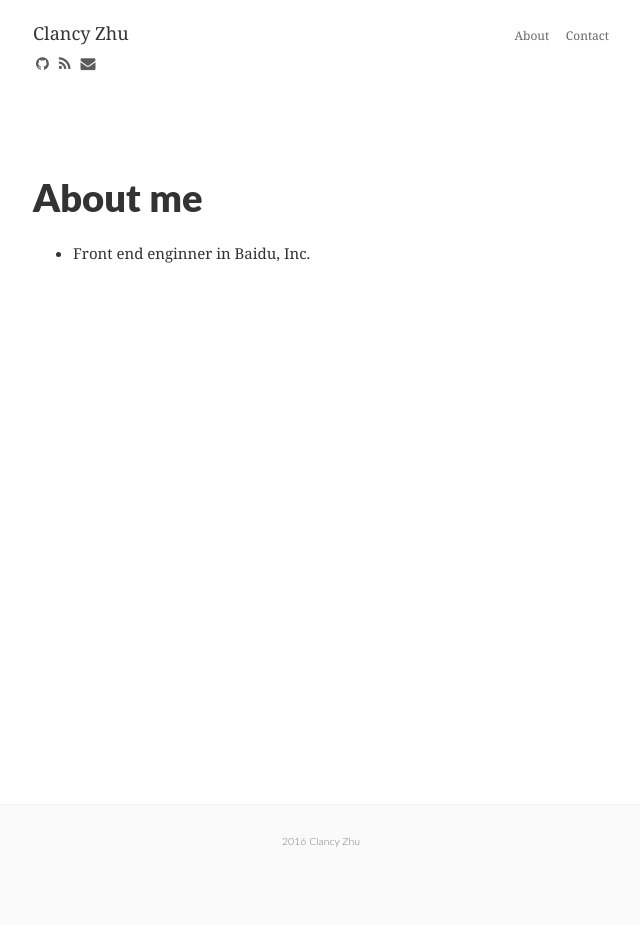
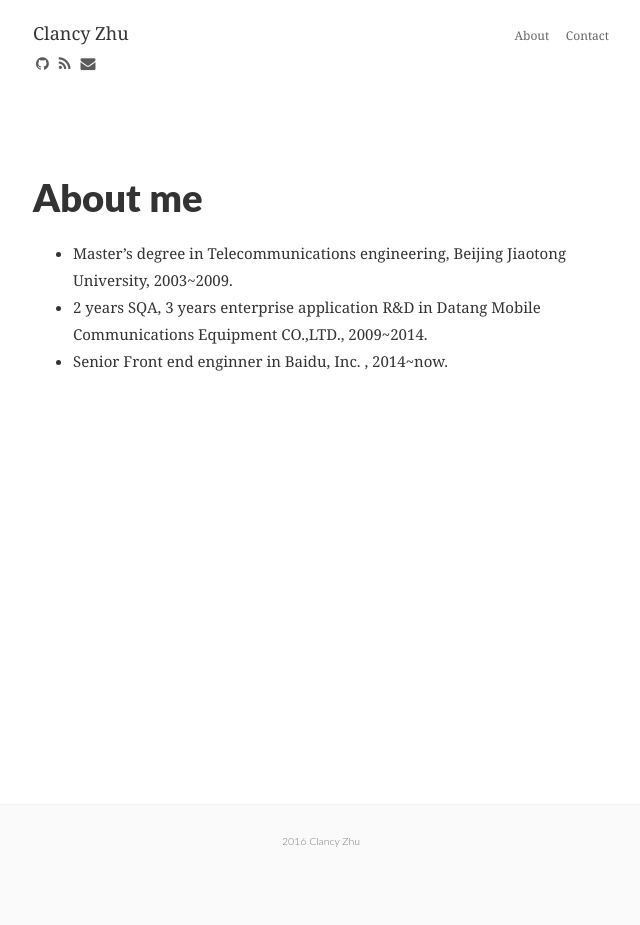
Before and after one commit to clancyz/clancyz.github.io, a Jekyll site: the page built from about.md, in a window 1280 px wide. Shown: the whole page, without its empty margins (319-959 px from the left). Built offline with Jekyll 4.4.1, drawn with Linux system fonts in a browser that asks for light colours; nearby versions of some CDN libraries; some web fonts are replaced; comment, search, counter and statistics services are not loaded.

Commit message:
renew about

```diff
--- a/about.md
+++ b/about.md
@@ -4,5 +4,6 @@ title:  About me
 permalink: /about/
 no_duoshuo: true
 ---
-
- - Front end enginner in Baidu, Inc.
+ - Master's degree in Telecommunications engineering, Beijing Jiaotong University, 2003~2009.
+ - 2 years SQA, 3 years enterprise application R&D in Datang Mobile Communications Equipment CO.,LTD., 2009~2014.
+ - Senior Front end enginner in Baidu, Inc. , 2014~now.
```
Also changed, not shown: 1 other file.
